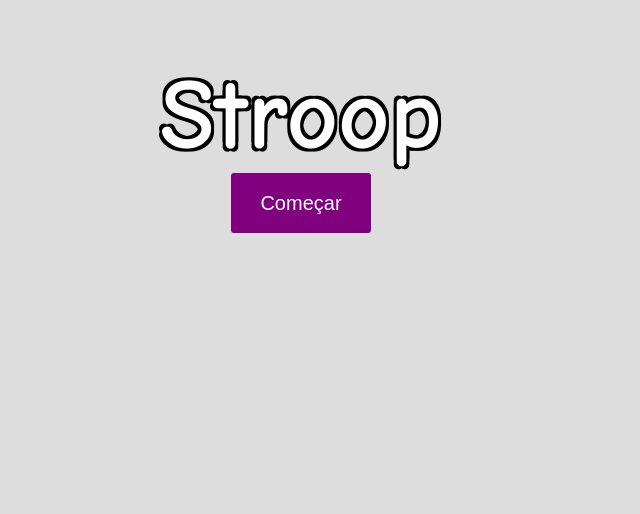
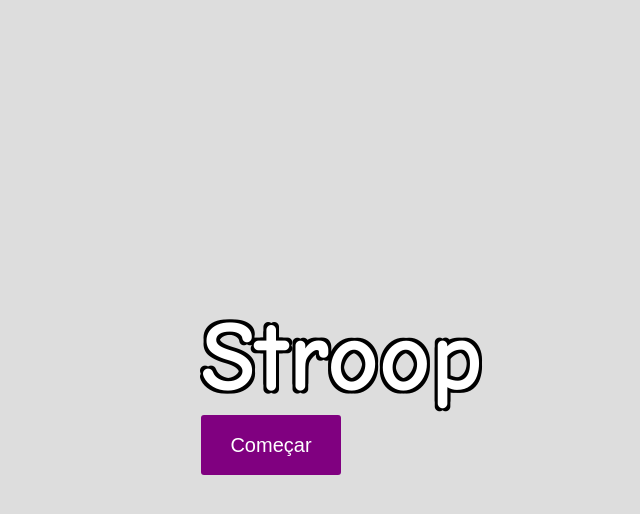
Before and after one commit to FelipeeFerreiraa/stroop-game, a plain HTML site: page index.html in a window 1280 px wide. Shown: the whole page, without its empty margins (339-979 px from the left). Drawn offline with Linux system fonts and the light colour scheme.

Commit message:
colocando div com cores no meio da tela vertical/horizontal --> 10/05/25 18:20

```diff
--- a/style.css
+++ b/style.css
@@ -1,14 +1,16 @@
-body{
+body {
     background-color: #ddd;
 }
 
-.vp{
-    padding-top: 50px;
-    width: 100%;
-    text-align: center;
+.vp {
+    margin-left: -100px; /* metade da largura */
+    margin-top: -100px; /* metade da altura */
+    position: absolute;
+    top: 50%;
+    left: 50%;
 }
 
-#cor{
+#cor {
     text-shadow: -3px -3px 0 #000, 3px -3px 0 #000, -3px 3px 0 #000, 3px 3px 0 #000;
     font-size: 100px;
     font-weight: 600;
@@ -16,7 +18,7 @@ body{
     font-family: 'Comic Sans MS';
 }
 
-#botao{
+#botao {
     width: 140px;
     height: 60px;
     border: 0;
@@ -26,6 +28,6 @@ body{
     font-size: 20px;
 }
 
-#botao:hover{
+#botao:hover {
     cursor: pointer;
 }
```
